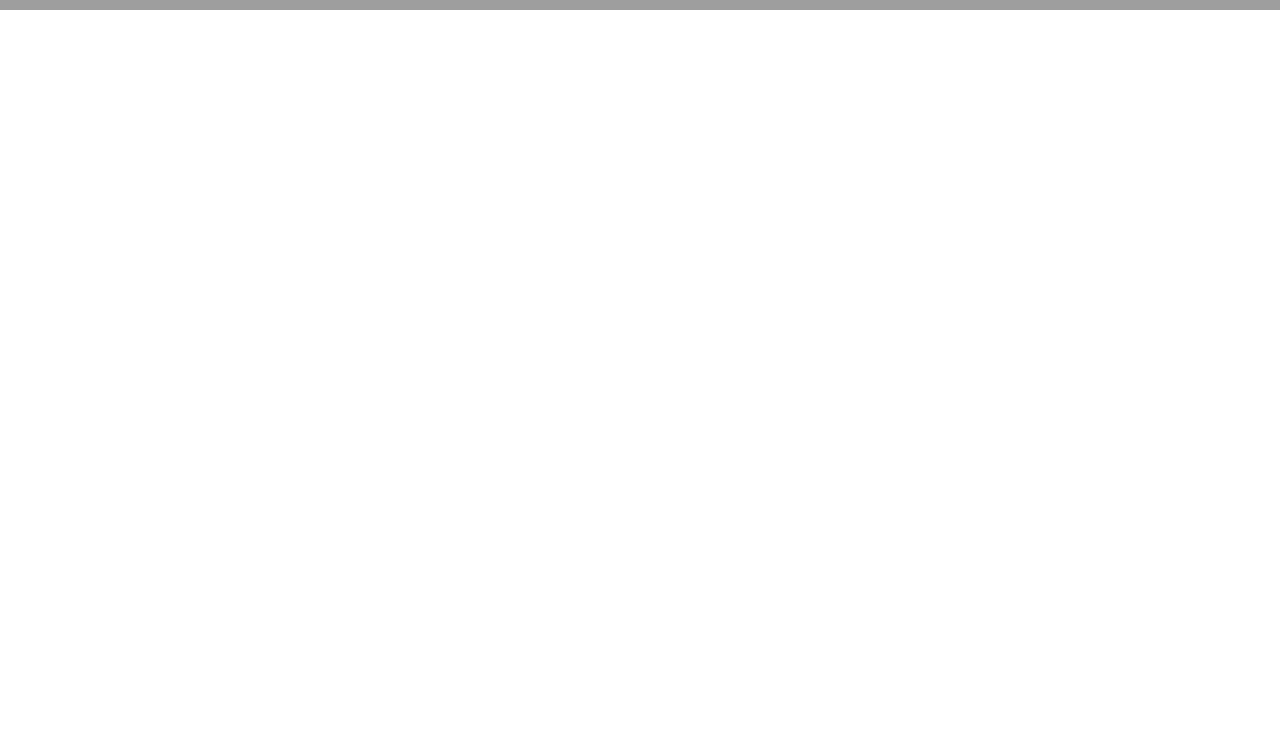
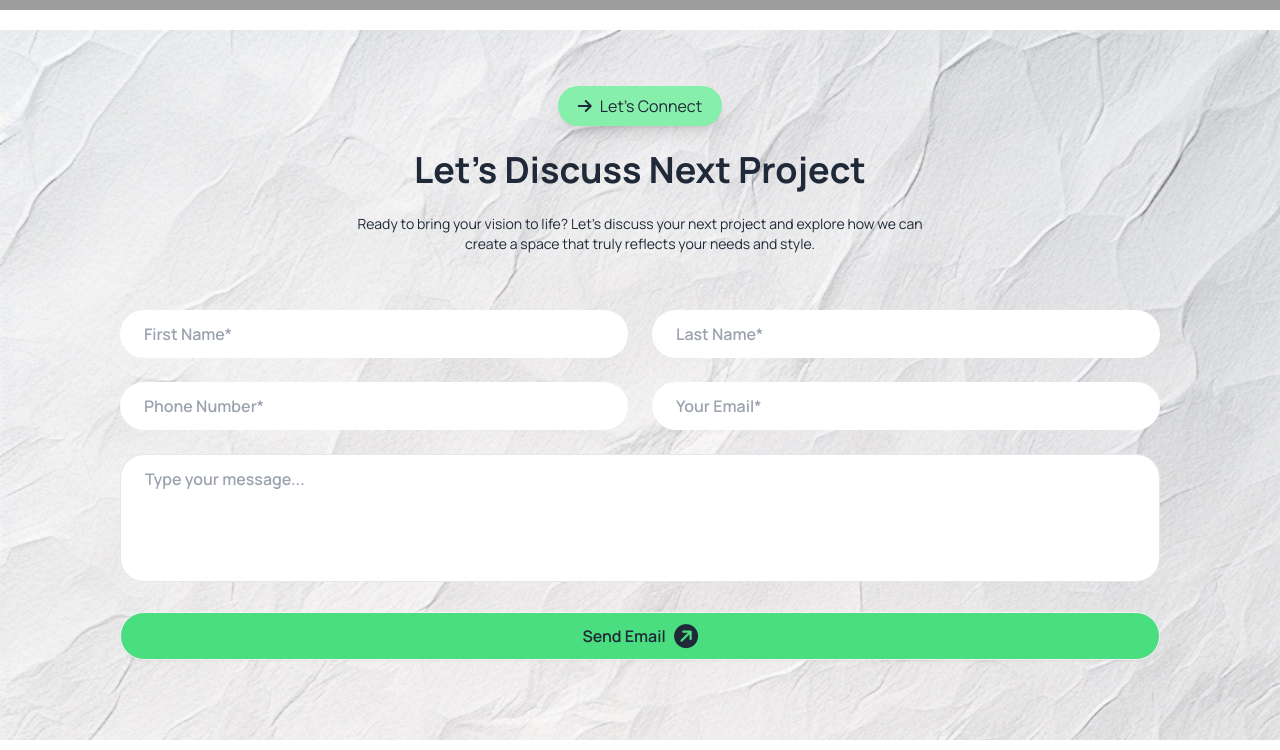
Before and after one commit to naim-rahman/Architecture-Project-A03, a plain HTML site: page index.html in a window 1280 px wide. Shown: the part 4808-5558 px from the top of the page. Before the commit the page ends 4818 px from the top, so only its background shows below. Drawn offline with nearby package versions, Linux system fonts and the light colour scheme; grey boxes are pictures that could not be loaded.

Commit message:
added contact section

```diff
--- a/index.html
+++ b/index.html
@@ -429,6 +429,49 @@
                 </div>
             </div>
         </section>
+        <!-- Contact -->
+        <section style="background-image: url('/assets/bg.jpg');
+        background-size: cover;
+        object-fit: cover;">
+            <div class="container mx-auto lg:p-10 my-5">
+                <div class="text-center flex flex-col items-center justify-center p-4 space-y-6 ">
+                    <button class="bg-green-300 rounded-3xl shadow-lg px-5 py-2 flex gap-2 items-center"><i
+                            class="fa-solid fa-arrow-right"></i>
+                        Let’s Connect
+                    </button>
+                    <h3 class="text-4xl font-bold">
+                        Let’s Discuss Next Project
+                    </h3>
+                    <p class="text-sm font-normal w-full md:w-3/4 lg:w-2/4">
+                        Ready to bring your vision to life? Let’s discuss your next project and explore how we can
+                        create a space that truly reflects your needs and style.
+                    </p>
+                </div>
+                <div class="p-4 lg:px-20 lg:py-10">
+                    <form action="">
+                        <div class="grid grid-cols-1 md:grid-cols-2 lg:grid-cols-2 gap-6">
+                            <input class="py-3 rounded-3xl text-gray-700 font-semibold px-6" type="text" name="" id=""
+                                placeholder="First Name*">
+                            <input class="py-3 rounded-3xl text-gray-700 font-semibold px-6" type="text" name="" id=""
+                                placeholder="Last Name*">
+                            <input class="py-3 rounded-3xl text-gray-700 font-semibold px-6" type="number" name="" id=""
+                                placeholder="Phone Number*">
+                            <input class="py-3 rounded-3xl text-gray-700 font-semibold px-6" type="email" name="" id=""
+                                placeholder="Your Email*">
+                        </div>
+
+                        <textarea
+                            class="h-32 w-full mt-6 px-6 py-3 text-gray-700 font-semibold border rounded-3xl resize-none"
+                            placeholder="Type your message..."></textarea>
+
+                        <div class="">
+                            <a class="w-full mt-6 btn bg-green-400 rounded-3xl font-semibold text-base">Send Email<i
+                                    class="fa-solid fa-circle-arrow-up rotate-45 text-2xl"></i></a>
+                        </div>
+                    </form>
+                </div>
+            </div>
+        </section>
 
     </main>
     <!-- footer section -->
```
